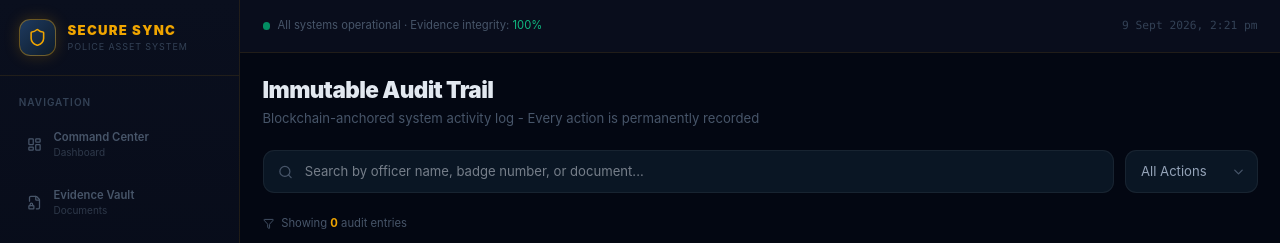
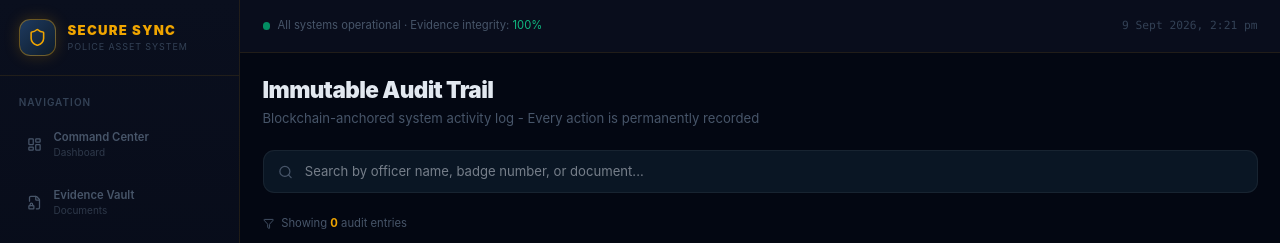
Before and after one commit to dubeyankit1511-create/police-asset-management, a React (Vite) app in the folder frontend/: page /audit in a window 1280 px wide. Shown: the top 243 px of the page. Built offline with nearby package versions, Linux system fonts and the light colour scheme; sample sign-in values are in the browser's storage.

Commit message:
feat: remove action filter dropdown

```diff
--- a/frontend/src/pages/AuditViewer.tsx
+++ b/frontend/src/pages/AuditViewer.tsx
@@ -17,16 +17,13 @@ const riskDot: Record<string, string> = { low: '#10b981', medium: '#f59e0b', hig
 export const AuditViewer = () => {
   const { user } = useAuth();
   const [search, setSearch] = useState('');
-  const [actionFilter, setActionFilter] = useState('');
   const [expandedId, setExpandedId] = useState<number | null>(null);
   const [allDocs] = useState(() => getDocumentList());
 
   const filtered = getAuditLogs().filter(l => {
-    const matchSearch = !search ||
+    return !search ||
       (l.user && l.user.toLowerCase().includes(search.toLowerCase())) ||
       (l.details && l.details.toLowerCase().includes(search.toLowerCase()));
-    const matchAction = !actionFilter || l.action === actionFilter;
-    return matchSearch && matchAction;
   });
 
   return (
@@ -60,15 +57,6 @@ export const AuditViewer = () => {
               <X className="w-4 h-4" style={{ color: '#475569' }} />
             </button>
           )}
-        </div>
-        <div className="relative">
-          <select value={actionFilter} onChange={e => setActionFilter(e.target.value)}
-            className="appearance-none pl-4 pr-10 py-3 rounded-xl text-sm outline-none cursor-pointer"
-            style={{ background: 'rgba(13,27,42,0.8)', border: '1px solid rgba(255,255,255,0.06)', color: '#94a3b8' }}>
-            <option value="">All Actions</option>
-            {Object.keys(actionStyles).map(a => <option key={a} value={a}>{a}</option>)}
-          </select>
-          <ChevronDown className="w-4 h-4 absolute right-3 top-1/2 -translate-y-1/2 pointer-events-none" style={{ color: '#475569' }} />
         </div>
       </div>
 
```
